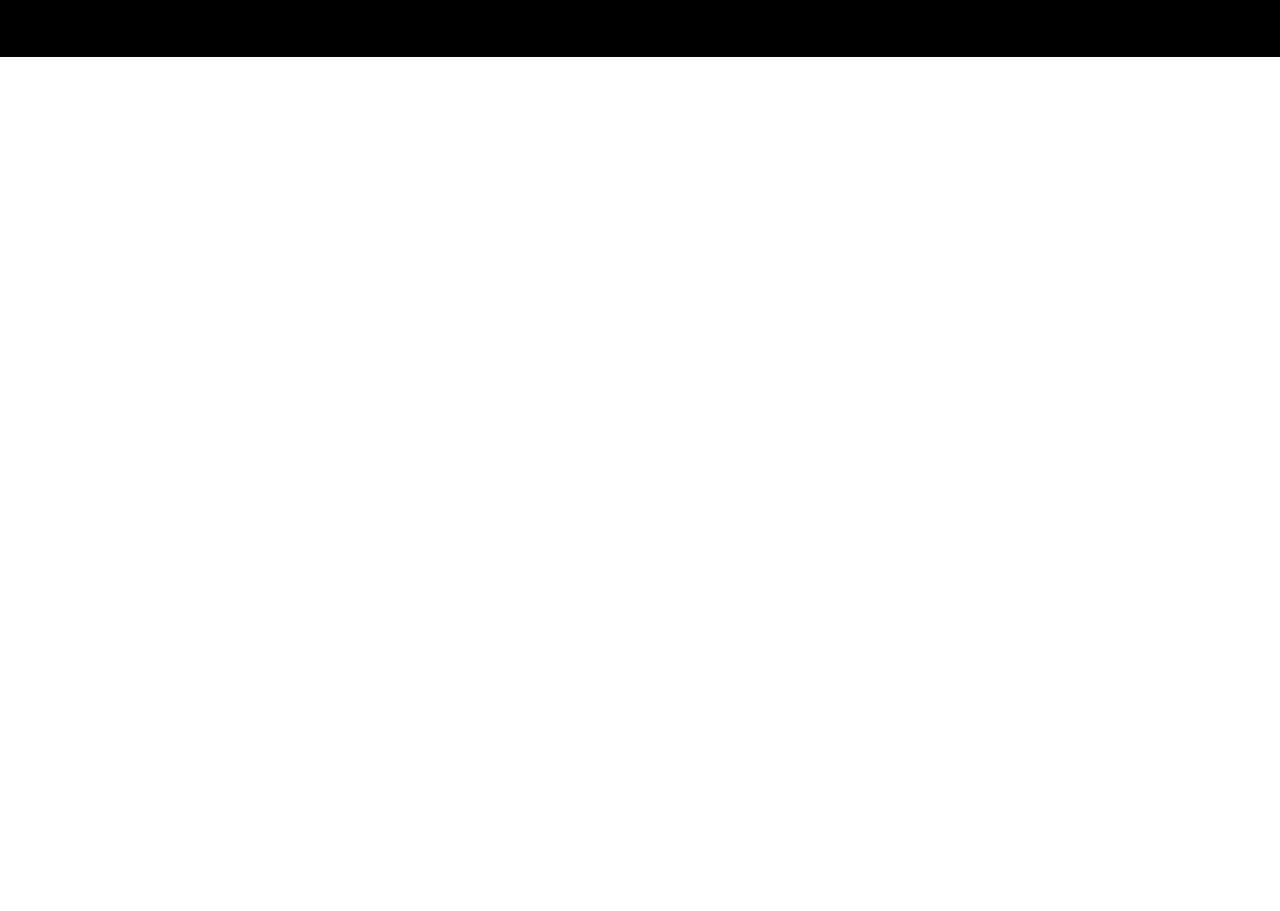
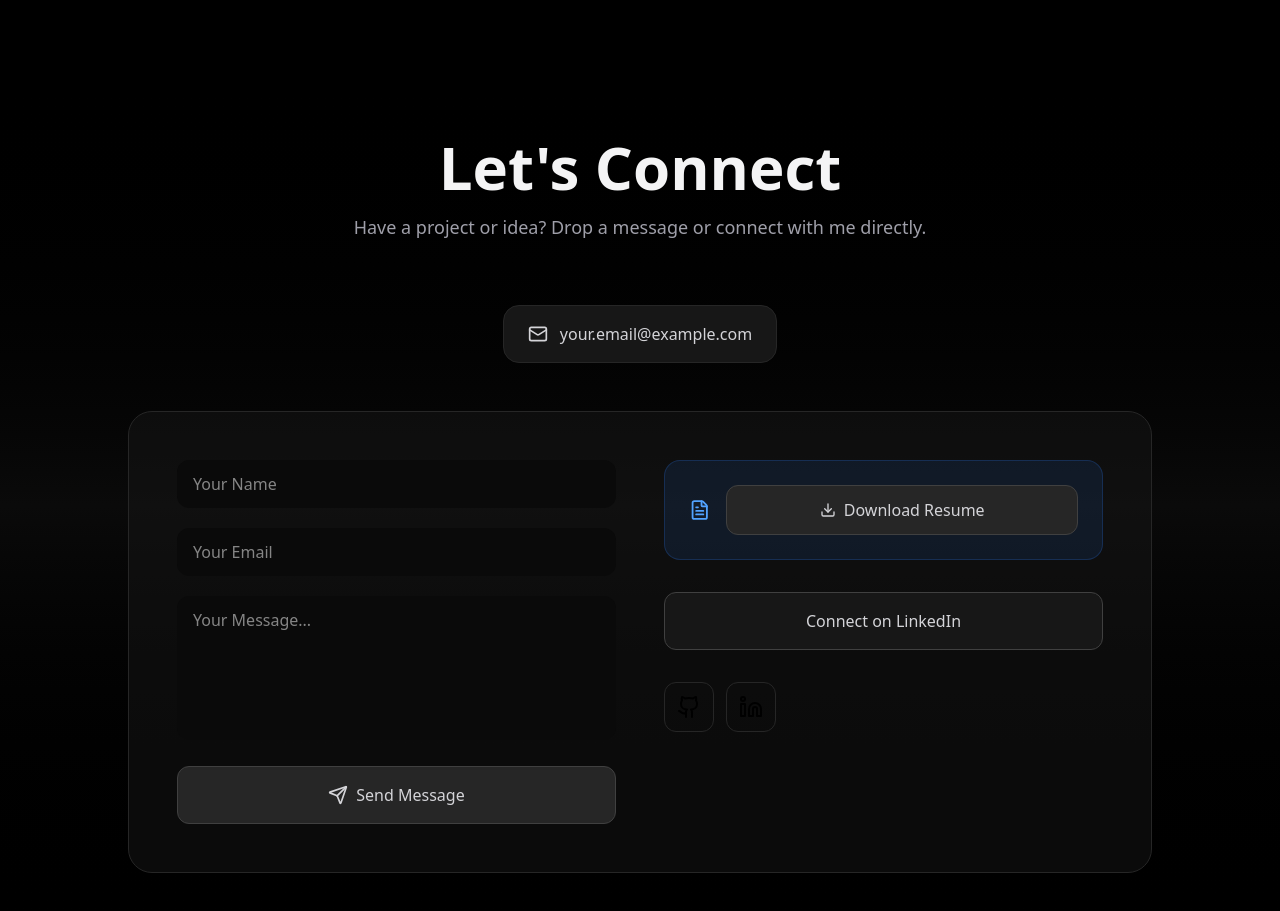
Before and after one commit to paulsunny90/my-portfolio, a Next.js app: page / in a window 1280 px wide. Shown: the part 3220-4131 px from the top of the page. Before the commit the page ends 3277 px from the top, so only its background shows below. Built offline with nearby package versions, Linux system fonts and the light colour scheme.

Commit message:
add contact

```diff
--- a/app/page.tsx
+++ b/app/page.tsx
@@ -3,6 +3,7 @@ import BackgroundRippleEffectDemo from "@/components/ui/BackgroundRippleEffectDe
 import{ CardHoverEffectDemo} from "@/components/Home/Skills/Skillsdata"
 import Services from '@/components/Home/services/services';
 import Project from '@/components/Home/Project/Project';
+import Contact from '@/components/Home/contact/contact';
 const page = () => {
   return (
     <>
@@ -10,6 +11,7 @@ const page = () => {
         <CardHoverEffectDemo/>
         <Services/>
         <Project/>
+        <Contact/>
 
 
     </>
--- /dev/null
+++ b/components/Home/contact/contact.tsx
@@ -0,0 +1,193 @@
+"use client";
+import React, { useState } from "react";
+import {
+  Mail,
+  Download,
+  Send,
+  Github,
+  Linkedin,
+  FileText,
+} from "lucide-react";
+
+
+const Contact = () => {
+  const [isDark] = useState(true);
+  const [formData, setFormData] = useState({
+    name: "",
+    email: "",
+    message: "",
+  });
+
+  const handleSubmit = (e: React.FormEvent) => {
+    e.preventDefault();
+    alert("Thank you for your message! I'll get back to you soon.");
+    setFormData({ name: "", email: "", message: "" });
+  };
+
+  const handleDownloadResume = () => {
+    const link = document.createElement("a");
+    link.href = "/resume.pdf";
+    link.download = "Paul_Sunny_Resume.pdf";
+    link.click();
+  };
+
+  return (
+    <section
+      id="contact"
+      className={`relative min-h-screen py-20 px-4 ${isDark
+          ? "bg-gradient-to-b from-black via-neutral-950 to-black"
+          : "bg-white"
+        }`}
+    >
+      <div className="relative max-w-5xl mx-auto">
+        {/* Header */}
+        <div className="text-center mb-16">
+          <h1
+            className={`text-5xl md:text-6xl font-bold mb-4 ${isDark ? "text-zinc-100" : "text-zinc-900"
+              }`}
+          >
+            Let&apos;s Connect
+          </h1>
+          <p
+            className={`text-lg max-w-xl mx-auto ${isDark ? "text-zinc-400" : "text-zinc-600"
+              }`}
+          >
+            Have a project or idea? Drop a message or connect with me directly.
+          </p>
+        </div>
+
+        {/* Email Card */}
+        <div className="mb-12 flex justify-center">
+          <a
+            href="mailto:your.email@example.com"
+            className={`flex items-center gap-3 px-6 py-4 rounded-2xl border transition-all hover:scale-105 ${isDark
+                ? "bg-neutral-900 border-neutral-800 text-zinc-300 hover:text-blue-400"
+                : "bg-white border-neutral-200"
+              }`}
+          >
+            <Mail className="w-5 h-5" />
+            <span>your.email@example.com</span>
+          </a>
+        </div>
+
+        {/* Main Card */}
+        <div
+          className={`rounded-3xl border p-8 md:p-12 ${isDark
+              ? "bg-neutral-900/50 border-neutral-800"
+              : "bg-white border-neutral-200"
+            }`}
+        >
+          <div className="grid grid-cols-1 lg:grid-cols-2 gap-12">
+            {/* Form */}
+            <form onSubmit={handleSubmit} className="space-y-5">
+              <input
+                placeholder="Your Name"
+                required
+                className={`w-full px-4 py-3 rounded-xl ${isDark
+                    ? "bg-neutral-950 border-neutral-800 text-white"
+                    : "bg-neutral-50 border-neutral-300"
+                  }`}
+                value={formData.name}
+                onChange={(e) =>
+                  setFormData({ ...formData, name: e.target.value })
+                }
+              />
+              <input
+                type="email"
+                placeholder="Your Email"
+                required
+                className={`w-full px-4 py-3 rounded-xl ${isDark
+                    ? "bg-neutral-950 border-neutral-800 text-white"
+                    : "bg-neutral-50 border-neutral-300"
+                  }`}
+                value={formData.email}
+                onChange={(e) =>
+                  setFormData({ ...formData, email: e.target.value })
+                }
+              />
+              <textarea
+                rows={5}
+                placeholder="Your Message..."
+                required
+                className={`w-full px-4 py-3 rounded-xl resize-none ${isDark
+                    ? "bg-neutral-950 border-neutral-800 text-white"
+                    : "bg-neutral-50 border-neutral-300"
+                  }`}
+                value={formData.message}
+                onChange={(e) =>
+                  setFormData({ ...formData, message: e.target.value })
+                }
+              />
+              <button
+                type="submit"
+                className="w-full flex items-center justify-center gap-2 px-6 py-4 rounded-xl
+  bg-neutral-800 border border-neutral-700 text-zinc-300
+  hover:bg-neutral-700 hover:text-white
+  transition-all duration-300"
+              >
+                <Send className="w-5 h-5" />
+                Send Message
+              </button>
+
+            </form>
+
+            {/* Right Side */}
+            <div className="space-y-8">
+              {/* Resume */}
+              <div className="p-6 rounded-2xl border border-blue-500/20 bg-blue-500/10">
+                <div className="flex items-center gap-4">
+                  <FileText className="w-6 h-6 text-blue-400" />
+                  <button
+                    onClick={handleDownloadResume}
+                    className="w-full flex items-center justify-center gap-2 px-4 py-3 rounded-xl
+  bg-neutral-800 border border-neutral-700 text-zinc-300
+  hover:bg-neutral-700 hover:text-white
+  transition-all duration-300"
+                  >
+                    <Download className="w-4 h-4" />
+                    Download Resume
+                  </button>
+
+                </div>
+              </div>
+
+              {/* Simple Connect Button */}
+              <a
+                href="https://www.linkedin.com/in/paul-sunny-/"
+                target="_blank"
+                rel="noopener noreferrer"
+                className="block text-center px-6 py-4 rounded-xl
+  bg-neutral-900 border border-neutral-700 text-zinc-300
+  hover:bg-neutral-800 hover:text-white
+  transition-all duration-300"
+              >
+                Connect on LinkedIn
+              </a>
+
+
+              {/* Social */}
+              <div className="flex gap-3">
+                <a
+                  href="https://github.com/paulsunny90"
+                  target="_blank"
+                  className="p-3 rounded-xl border border-neutral-800 hover:bg-neutral-800"
+                >
+                  <Github />
+                </a>
+                <a
+                  href="https://www.linkedin.com/in/paul-sunny-/"
+                  target="_blank"
+                  className="p-3 rounded-xl border border-neutral-800 hover:bg-neutral-800"
+                >
+                  <Linkedin />
+                </a>
+              </div>
+            </div>
+          </div>
+        </div>
+      </div>
+    </section>
+  );
+};
+
+export default Contact;
```
Also changed, not shown: 1 other file (tests, documents, lock files or other folders).
